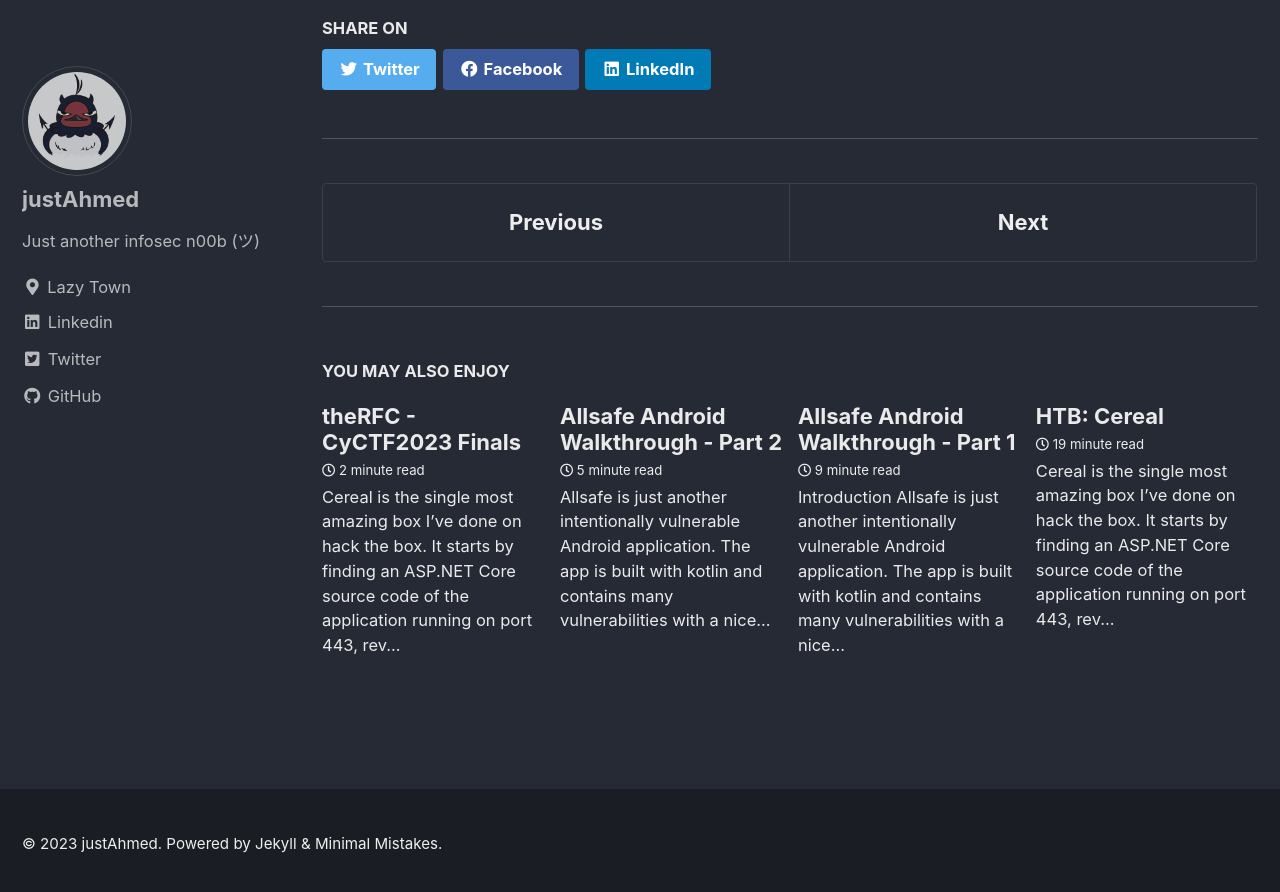
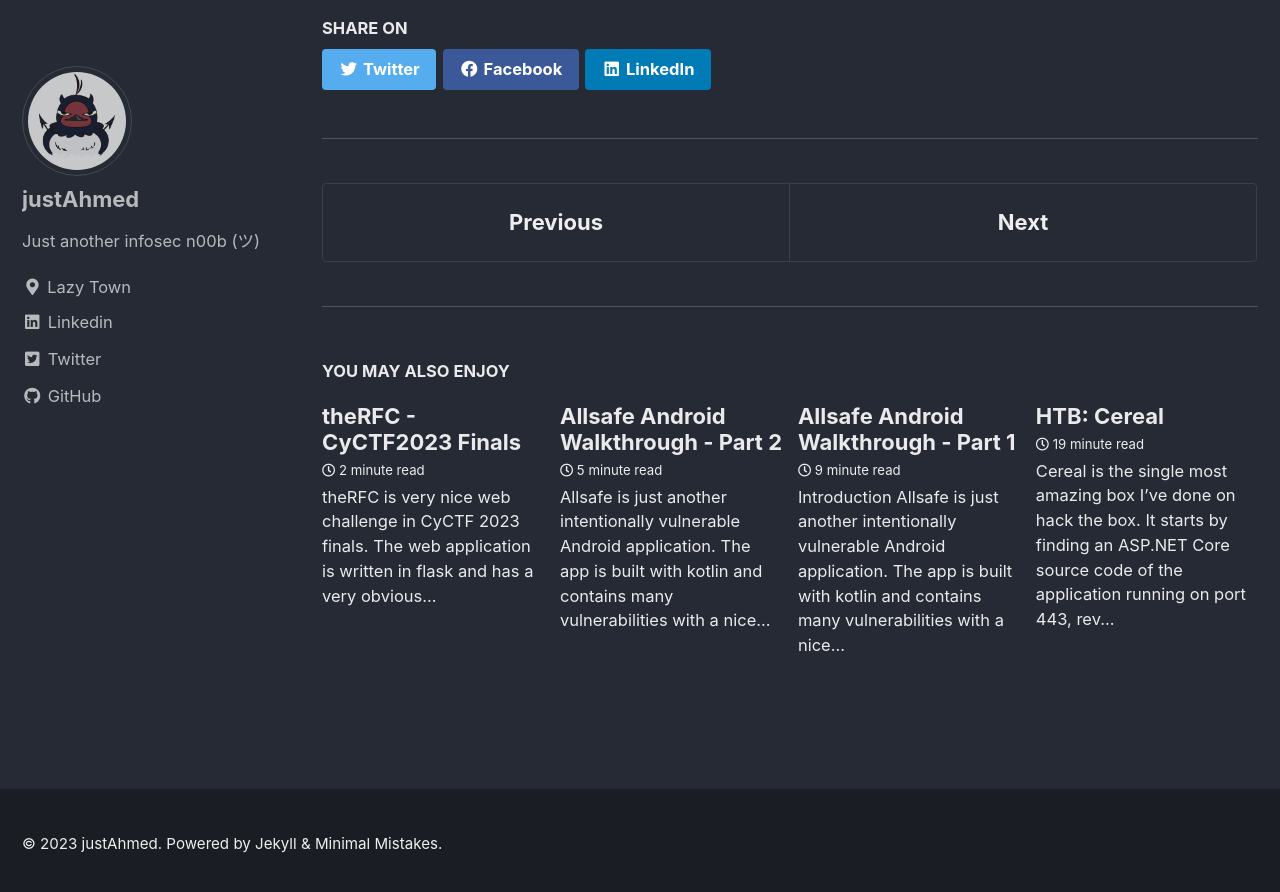
Before and after one commit to JustAhmed/JustAhmed.github.io, a Jekyll site: the page built from _posts/HTB/2021-01-16-SecureishShell.markdown, in a window 1280 px wide and 900 px high, scrolled down 8262 px. Shown: the top 892 px of the window. Built offline with Jekyll 4.4.1, drawn with Linux system fonts in a browser that asks for light colours; cached includes are drawn as plain includes.

Commit message:
theRFC review

```diff
--- a/_posts/CTF/2023-11-22-theRFC.markdown
+++ b/_posts/CTF/2023-11-22-theRFC.markdown
@@ -2,19 +2,19 @@
 layout: single
 title:  "theRFC - CyCTF2023 Finals"
 classes: wide
-excerpt: "Cereal is the single most amazing box I've done on hack the box. It starts by finding an ASP.NET Core source code of the application running on port 443, reviewing the code..."
+excerpt: "theRFC is very nice web challenge in CyCTF 2023 finals. The web application is written in flask and has a very obvious..."
 categories: CTF
 ---
 
 ## Introduction
-theRFC is very nice web challenge in CyCTF 2023 finals. The web application is written in flask and has a very obvious host header injection vulnerability that you need to convert to Server-Side Template Injection.
+theRFC is a very nice web challenge in CyCTF 2023 finals. The web application is written in flask and has a very obvious host header injection vulnerability that you need to convert to Server-Side Template Injection.
 
 ## Application Analysis
 Starting by looking into the source code you'll notice that it is a single page app. Looking at `line 12`{:style="color:orange"}, you'll notice that the only place that could accept user-input is the `Host`{:style="color:orange"} header. On `line 41`{:style="color:orange"} the app uses `template.render()`{:style="color:orange"} to render the response back to you which shows a very obvious SSTI vulnerability, if you can manage to bypass the simple filter on `line 7`{:style="color:orange"}, but is a bit tricky because the injection point is the Host header
 
 ![0](/assets/images/rfc/2.png){: width="700px" }
 
-If you tried to directly inject a simple SSTI payload into the Host header, It'll fail with a `400 Bad Request`{:style="color:orange"} response but, that's normal because according to RFC 2616, you can't use characters like `{` and `}` in the Host header.
+If you tried to directly inject a simple SSTI payload into the Host header, It'll fail with a `400 Bad Request`{:style="color:orange"} response but, that's normal because according to `RFC 2616`, you can't use characters like `{` and `}` in the Host header.
 
 ![1](/assets/images/rfc/3.png){: width="700px" }
 
@@ -34,7 +34,7 @@
 
 so something like `=?iso-8859-1?q?this is some text?=`{:style="color:orange"} will work but if you started adding characters like `{`{:style="color:orange"}, It'll give you the 400 Response once again.
 
-To Byass that, [RFC 2045](https://www.rfc-editor.org/rfc/rfc2045) has the answer as it stated that we can send our payload as hex characters but the format has to be an `=`{:style="color:orange"} followed by a 2 hex digits so, i'll have to repeat this process for every character I want to encode.
+To Byass that, [RFC 2045](https://www.rfc-editor.org/rfc/rfc2045) has the answer as it states that you can send your payload as hex characters but the format has to be an `=`{:style="color:orange"} followed by a 2 hex digits so, i'll have to repeat this process for every character I want to encode.
 
 ![5](/assets/images/rfc/7.png){: width="700px" }
 
```
Also changed, not shown: Gemfile.lock.
